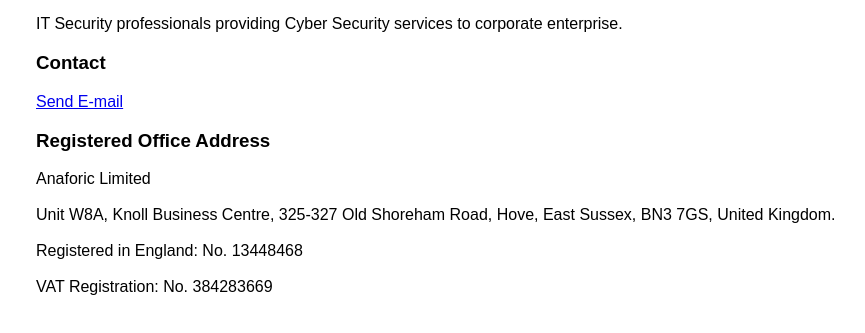
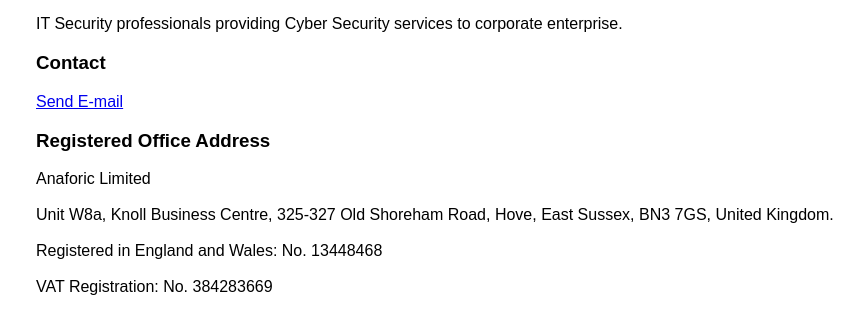
Before and after one commit to anaforic/anaforic.github.io, a plain HTML site: page index.html in a window 1280 px wide. Shown: the part 171-504 px from the top of the page, without its empty margins (7-872 px from the left). Drawn offline with Linux system fonts and the light colour scheme.

Commit message:
Update index.html

```diff
--- a/index.html
+++ b/index.html
@@ -21,9 +21,9 @@
     <h3>Registered Office Address</h3>
     <div>Anaforic Limited</div>
     <br>
-    <div>Unit W8A, Knoll Business Centre, 325-327 Old Shoreham Road, Hove, East Sussex, BN3 7GS, United Kingdom.</div>
+    <div>Unit W8a, Knoll Business Centre, 325-327 Old Shoreham Road, Hove, East Sussex, BN3 7GS, United Kingdom.</div>
     <br>
-    <div>Registered in England: No. 13448468</div>
+    <div>Registered in England and Wales: No. 13448468</div>
     <br>
     <div>VAT Registration: No. 384283669</div>
     <br>
```
